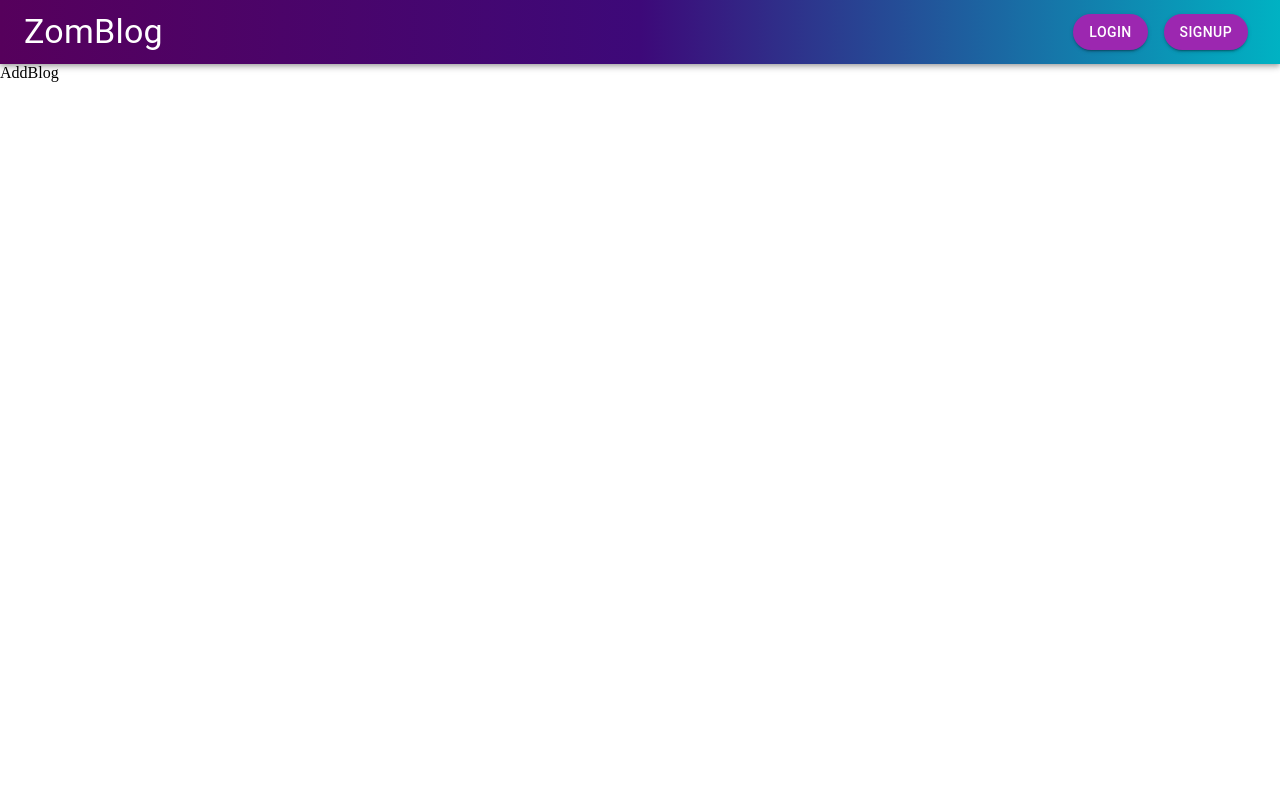
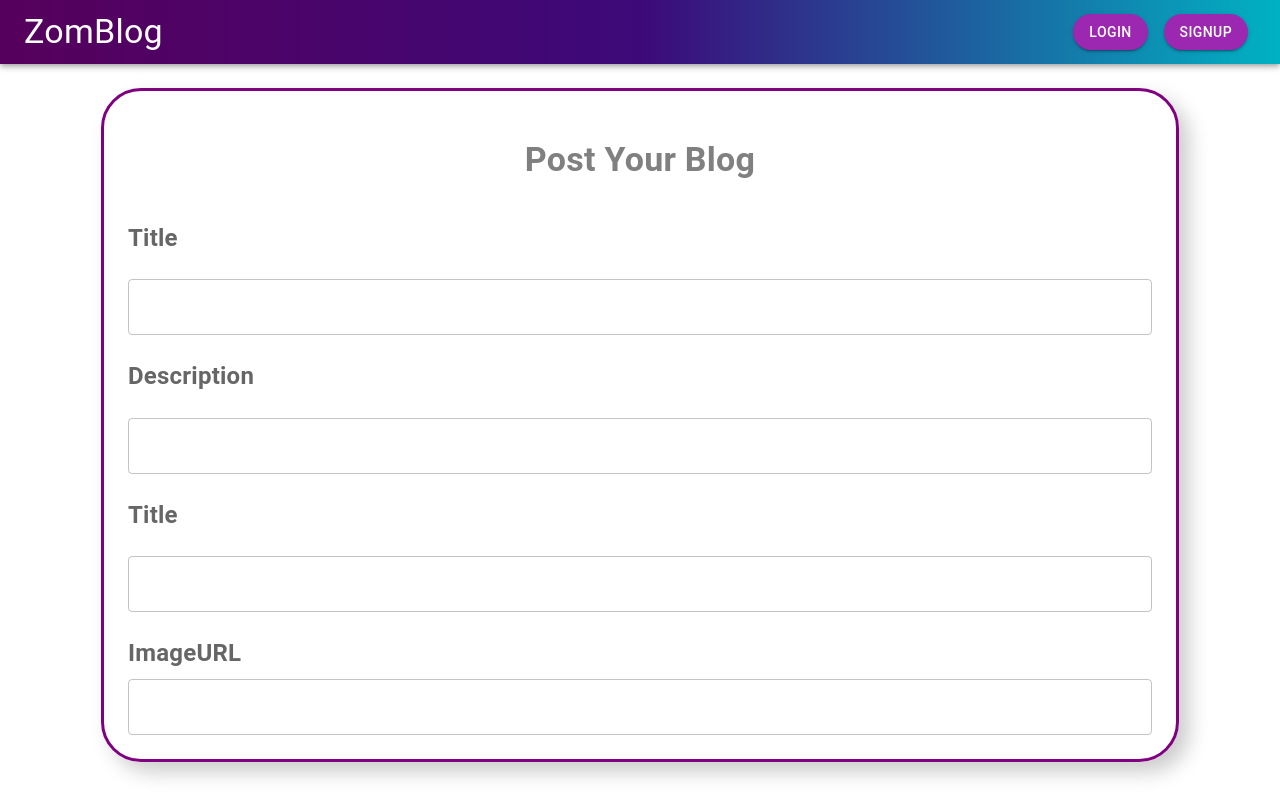
Before and after one commit to JRGReynolds/Zomblog, a React (Create React App) app: page /blogs/add in a window 1280 px wide. Built offline with nearby package versions, Linux system fonts and the light colour scheme.

Commit message:
Ninth Change, Add Blog Styles complete

```diff
--- a/src/components/AddBlog.js
+++ b/src/components/AddBlog.js
@@ -1,9 +1,43 @@
-import React from 'react'
+import { Box, InputLabel, TextField, Typography } from "@mui/material";
+import React from "react";
 
+const labelStyles = {mb:1,mt:2,fontSize: '24px', fontWeight:'bold'}
 const AddBlog = () => {
   return (
-    <div>AddBlog</div>
-  )
-}
+  <div>
+   <form >
+     <Box
+      border={3}
+      borderColor="purple"
+      borderRadius={10}
+      boxShadow= "10px 10px 20px #ccc"
+      padding={3}
+      margin={"auto"}
+      marginTop={3}
+      display="flex"
+      flexDirection={"column"}
+      width={"80%"}
+     >
+    <Typography
+    fontWeight={'bold'}
+    padding={3}
+    color="grey"
+    variant="h4"
+    textAlign='center'
+
+    >Post Your Blog</Typography>
+    <InputLabel sx={labelStyles}>Title</InputLabel>
+    <TextField margin="normal" variant="outlined" />
+    <InputLabel sx={labelStyles}>Description</InputLabel>
+    <TextField margin="normal" variant="outlined" />
+    <InputLabel sx={labelStyles}>Title</InputLabel>
+    <TextField  margin="normal" variant="outlined" />
+    <InputLabel sx={labelStyles}>ImageURL</InputLabel>
+    <TextField />
+    </Box>
+    </form>
+  </div>
+  );
+};
 
 export default AddBlog
```
